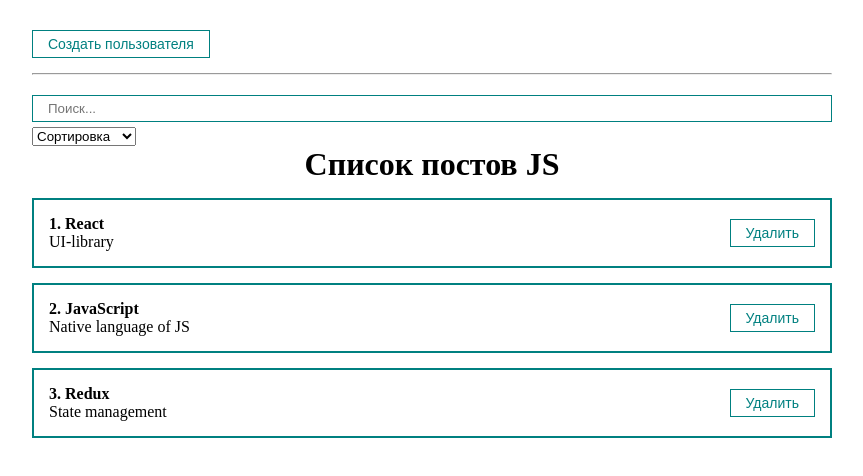
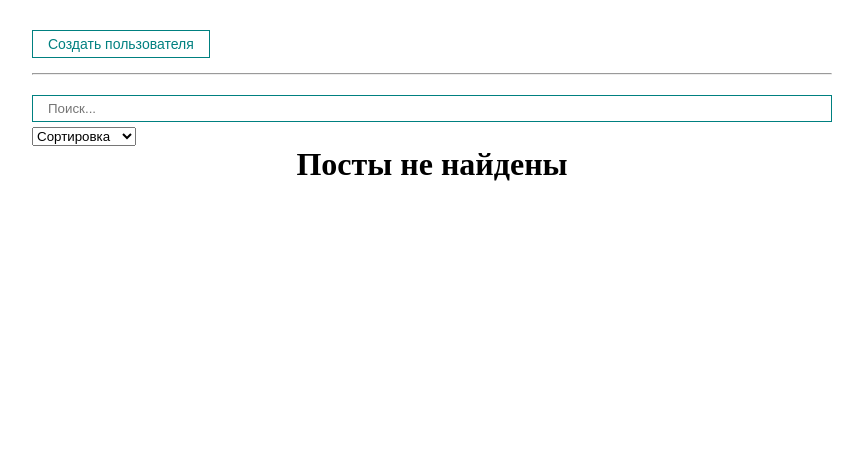
Before and after one commit to valeryaosta/posts-lists-fundamentals, a React (Create React App) app: page / in a window 1280 px wide. Shown: the top 476 px of the page, without its empty margins (208-1071 px from the left). Built offline with nearby package versions, Linux system fonts and the light colour scheme.

Commit message:
custom hooks for sorting

```diff
--- a/src/App.js
+++ b/src/App.js
@@ -5,30 +5,18 @@ import PostForm from "./components/UI/PostForm";
 import PostFilter from "./components/PostFilter";
 import MyModal from "./components/UI/modal/MyModal";
 import MyButton from "./components/UI/button/MyButton";
+import {usePosts} from "./hooks/usePosts";
 
 
 function App() {
 
-    const [posts, setPosts] = useState([
-        {id: 1, title: "React", body: "UI-library"},
-        {id: 2, title: "JavaScript", body: "Native language of JS"},
-        {id: 3, title: "Redux", body: "State management"}
-    ]);
+    const [posts, setPosts] = useState([]);
 
     const [filter, setFilter] = useState({sort: "", query: ""});
 
     const [modal, setModal] = useState(false);
 
-    const sortedPosts = useMemo(() => {
-        if (filter.sort) {
-            return [...posts].sort((a, b) => a[filter.sort].localeCompare(b[filter.sort]));
-        }
-        return posts;
-    }, [filter.sort, posts]);
-
-    const sortedAndSearchedPosts = useMemo(() => {
-        return sortedPosts.filter(post => post.title.toLowerCase().includes(filter.query));
-    }, [filter.query, sortedPosts]);
+    const sortedAndSearchedPosts = usePosts(posts, filter.sort, filter.query);
 
     const createPost = (newPost) => {
         setPosts([...posts, newPost]);
--- /dev/null
+++ b/src/hooks/usePosts.js
@@ -0,0 +1,24 @@
+import React, {useMemo} from 'react';
+
+export const useSortedPosts = (posts, sort) => {
+
+    const sortedPosts = useMemo(() => {
+        if (sort) {
+            return [...posts].sort((a, b) => a[sort].localeCompare(b[sort]));
+        }
+        return posts;
+    }, [sort, posts]);
+
+    return sortedPosts;
+};
+
+export const usePosts = (posts, sort, query) => {
+
+    const sortedPosts = useSortedPosts(posts, sort);
+
+    const sortedAndSearchedPosts = useMemo(() => {
+        return sortedPosts.filter(post => post.title.toLowerCase().includes(query));
+    }, [query, sortedPosts]);
+
+    return sortedAndSearchedPosts;
+};
```
